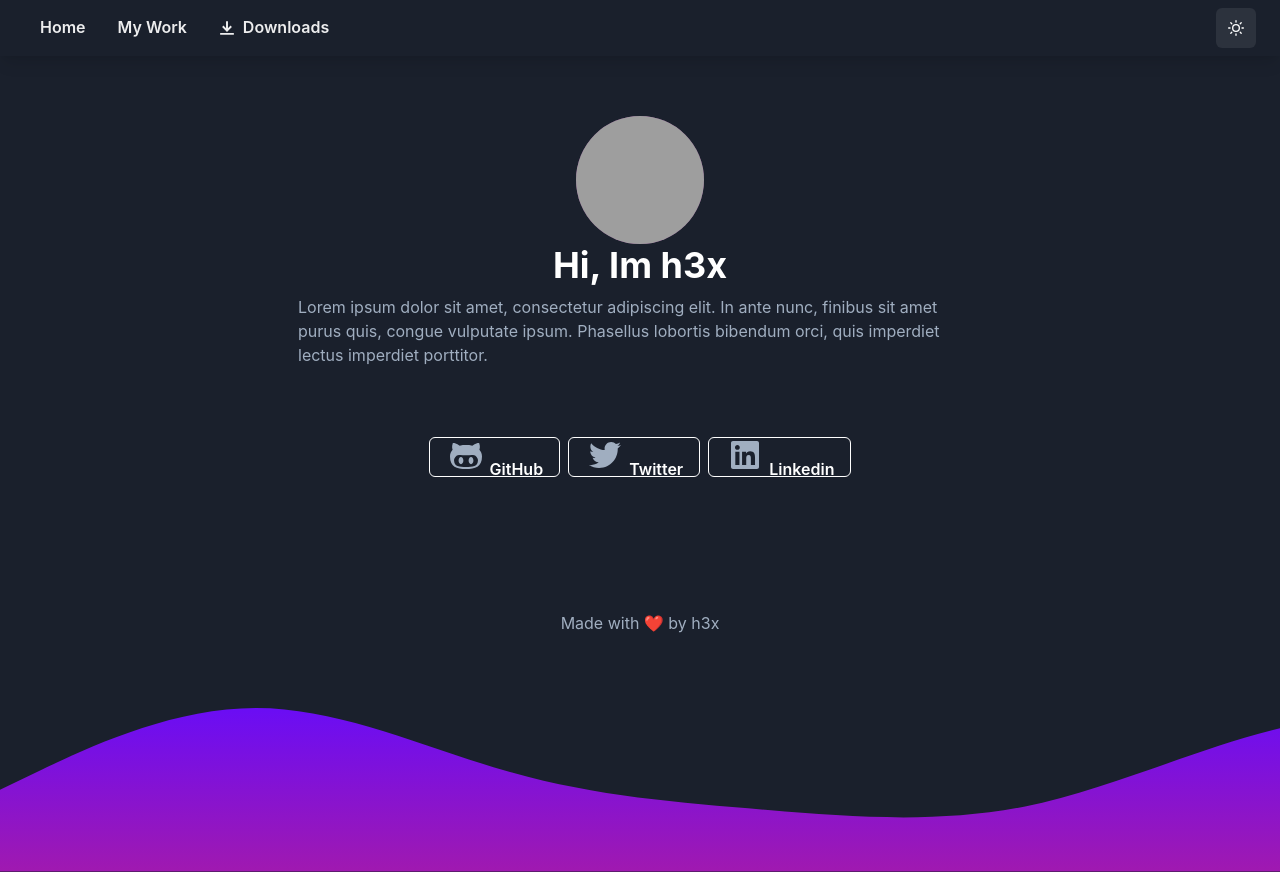
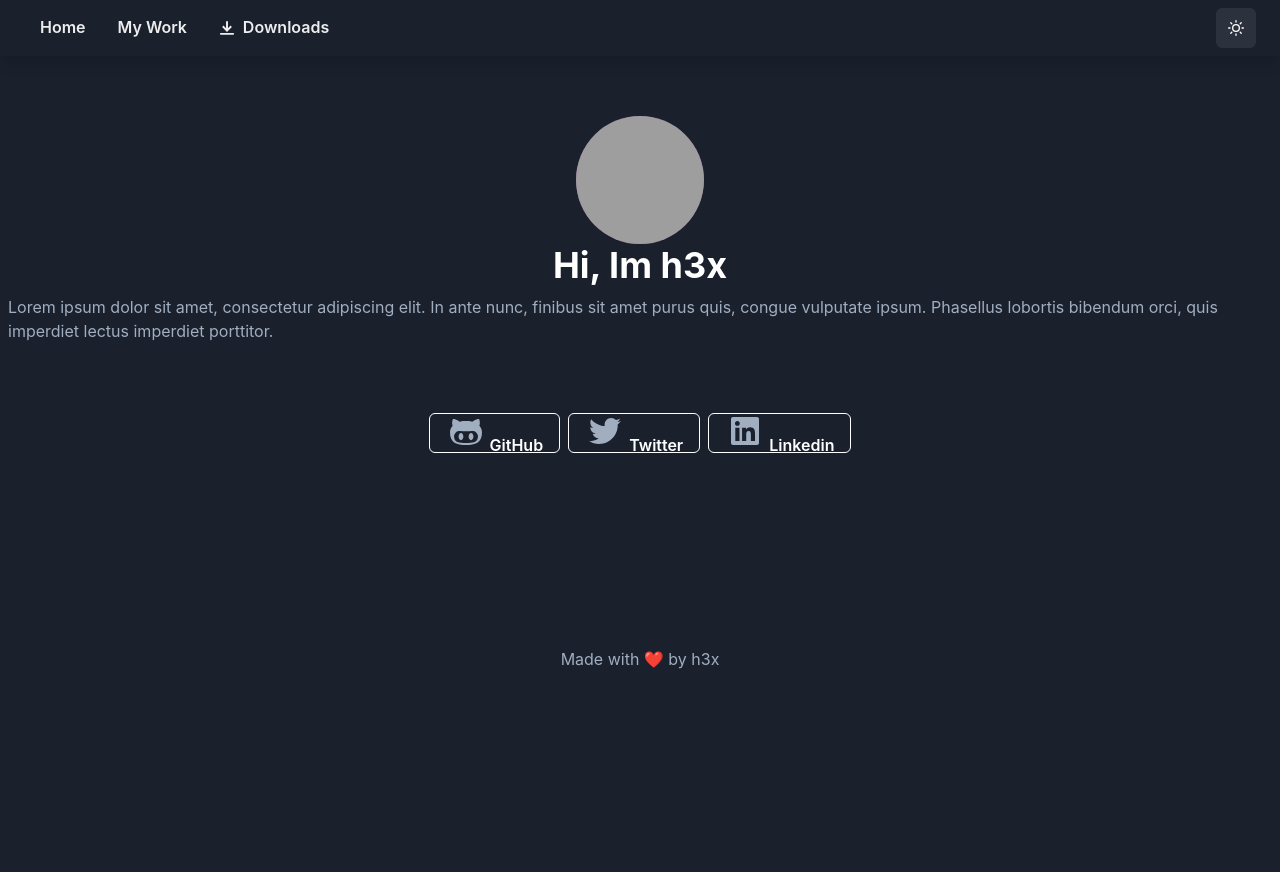
Before and after one commit to HexS2/Portfolio, a Next.js app: page / in a window 1280 px wide. After the commit the page ends 800 px from the top, so only its background shows below. Built offline with nearby package versions, Linux system fonts and the light colour scheme; grey boxes are pictures that could not be loaded.

Commit message:
removed svg

```diff
--- a/components/Container.js
+++ b/components/Container.js
@@ -37,7 +37,7 @@ const Container = ({ children }) => {
         flexDirection="row"
         justifyContent="space-between"
         alignItems="center"
-        maxWidth="100%"
+        maxWidth="container.2xl"
         minWidth="container.sm"
         boxShadow="lg"
         bg={bgColor[colorMode]}
@@ -78,10 +78,11 @@ const Container = ({ children }) => {
         flexDirection="column"
         bg={bgColor[colorMode]}
         color={color[colorMode]}
+        maxWidth="container.2xl"
         minWidth="container.sm"
       >
         {children}
-        <Footer minWidth="container.sm" />
+        <Footer />
       </Flex>
     </>
   );
--- a/components/DarkModeSwitch.js
+++ b/components/DarkModeSwitch.js
@@ -1,20 +1,20 @@
-import { useColorMode, IconButton } from '@chakra-ui/react'
-import { SunIcon, MoonIcon } from '@chakra-ui/icons'
+import { useColorMode, IconButton } from "@chakra-ui/react";
+import { SunIcon, MoonIcon } from "@chakra-ui/icons";
 
 const DarkModeSwitch = () => {
-    const { colorMode, toggleColorMode } = useColorMode()
+  const { colorMode, toggleColorMode } = useColorMode();
   const iconColor = {
-        light: 'black',
-        dark: 'white'
-    }
+    light: "black",
+    dark: "white",
+  };
   return (
     <IconButton
       aria-label="Toggle dark mode"
-            icon={colorMode === 'dark' ? <SunIcon /> : <MoonIcon />}
+      icon={colorMode === "dark" ? <SunIcon /> : <MoonIcon />}
       onClick={toggleColorMode}
       color={iconColor[colorMode]}
     />
-    )
-}
+  );
+};
 
-export default DarkModeSwitch
+export default DarkModeSwitch;
--- a/components/Footer.js
+++ b/components/Footer.js
@@ -8,35 +8,11 @@ const Footer = () => {
       alignItems="center"
       width="100%"
       direction="column"
-      top="0"
+      marginTop="60px"
     >
       <HStack spacing={8} mb={8}>
         <Text color="gray.400">Made with ❤️ by h3x</Text>
       </HStack>
-      <Flex width="100%" height="100px" justifyContent="center" wrap="wrap">
-        <svg
-          id="wave"
-          style={{ transform: "rotate(0deg)", transition: "0.3s" }}
-          viewBox="0 0 1440 230"
-          version="1.1"
-          xmlns="http://www.w3.org/2000/svg"
-        >
-          <defs>
-            <linearGradient id="sw-gradient-0" x1="0" x2="0" y1="1" y2="0">
-              <stop
-                stopColor="rgba(160.245, 25.363, 175.739, 1)"
-                offset="0%"
-              ></stop>
-              <stop stopColor="rgba(97.614, 11, 255, 1)" offset="100%"></stop>
-            </linearGradient>
-          </defs>
-          <path
-            style={{ transform: "translate(0, 0px)", opacity: "1" }}
-            fill="url(#sw-gradient-0)"
-            d="M0,138L48,115C96,92,192,46,288,46C384,46,480,92,576,118.8C672,146,768,153,864,161C960,169,1056,176,1152,157.2C1248,138,1344,92,1440,69C1536,46,1632,46,1728,57.5C1824,69,1920,92,2016,111.2C2112,130,2208,146,2304,134.2C2400,123,2496,84,2592,88.2C2688,92,2784,138,2880,141.8C2976,146,3072,107,3168,99.7C3264,92,3360,115,3456,122.7C3552,130,3648,123,3744,122.7C3840,123,3936,130,4032,126.5C4128,123,4224,107,4320,111.2C4416,115,4512,138,4608,134.2C4704,130,4800,100,4896,72.8C4992,46,5088,23,5184,19.2C5280,15,5376,31,5472,42.2C5568,54,5664,61,5760,80.5C5856,100,5952,130,6048,130.3C6144,130,6240,100,6336,95.8C6432,92,6528,115,6624,111.2C6720,107,6816,77,6864,61.3L6912,46L6912,230L6864,230C6816,230,6720,230,6624,230C6528,230,6432,230,6336,230C6240,230,6144,230,6048,230C5952,230,5856,230,5760,230C5664,230,5568,230,5472,230C5376,230,5280,230,5184,230C5088,230,4992,230,4896,230C4800,230,4704,230,4608,230C4512,230,4416,230,4320,230C4224,230,4128,230,4032,230C3936,230,3840,230,3744,230C3648,230,3552,230,3456,230C3360,230,3264,230,3168,230C3072,230,2976,230,2880,230C2784,230,2688,230,2592,230C2496,230,2400,230,2304,230C2208,230,2112,230,2016,230C1920,230,1824,230,1728,230C1632,230,1536,230,1440,230C1344,230,1248,230,1152,230C1056,230,960,230,864,230C768,230,672,230,576,230C480,230,384,230,288,230C192,230,96,230,48,230L0,230Z"
-          ></path>
-        </svg>
-      </Flex>
     </Flex>
   );
 };
--- a/pages/index.js
+++ b/pages/index.js
@@ -31,7 +31,7 @@ export default function Index() {
         justifyContent="center"
         alignItems="flex-start"
         m="0 auto 4rem auto"
-        maxWidth="700px"
+        minW="container.sm"
         px={2}
       >
         <Flex
@@ -39,7 +39,7 @@ export default function Index() {
           justifyContent="center"
           alignItems="center"
           marginTop="60px"
-          maxWidth="700px"
+          minW="container.sm"
         >
           <WrapItem>
             <Avatar
```
Also changed, not shown: pages/work.js (+18 -52 lines). Lines whose indentation alone changed are shown as unchanged.
